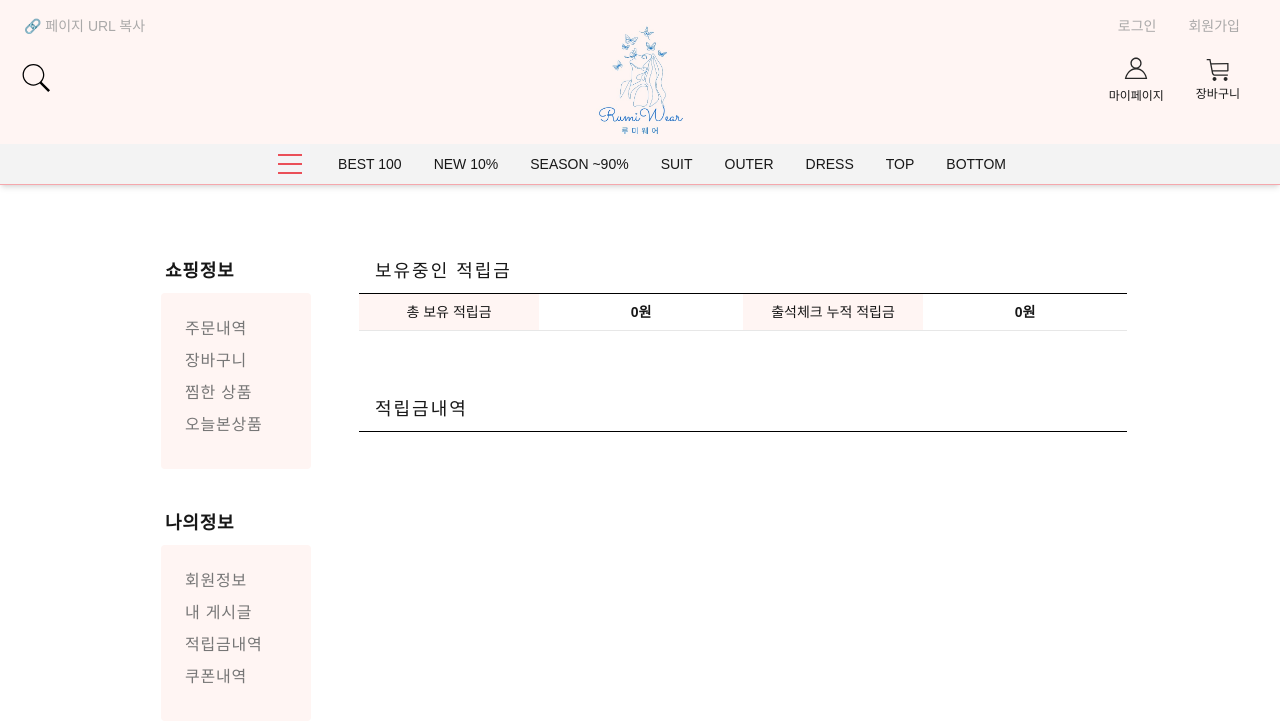
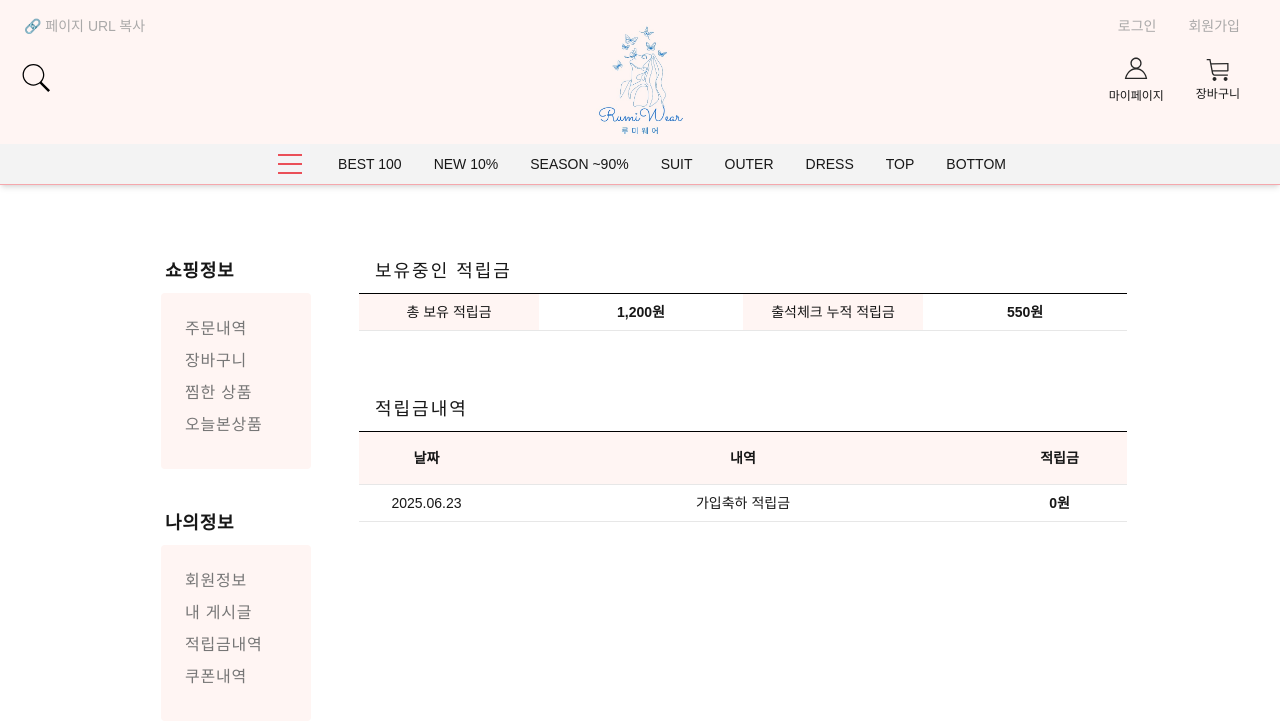
Before and after one commit to suzyp0223/rumiware-next, a Next.js app: page /benefit/pointHistoryMain in a window 1280 px wide. Shown: the top 722 px of the page. Built offline with nearby package versions, Linux system fonts and the light colour scheme.

Commit message:
적립금 PointHistory.tsx UI완성

```diff
--- a/src/components/benefit/CurrentPoint.tsx
+++ b/src/components/benefit/CurrentPoint.tsx
@@ -1,6 +1,7 @@
 const CurrentPoint = () => {
   return (
     <>
+      {/* 보유중인 적립금 */}
       <div className="tracking-widest border-b border-black px-4 pb-2 text-xl">
         <h3 className="font-medium text-lg">보유중인 적립금</h3>
       </div>
@@ -19,11 +20,11 @@ const CurrentPoint = () => {
               <th scope="row" className="text-center py-2 bg-peach-100 font-normal ">
                 총 보유 적립금
               </th>
-              <td className="text-center py-2 font-semibold">0원</td>
+              <td className="text-center py-2 font-semibold">1,200원</td>
               <th scope="row" className="text-center py-2 bg-peach-100 font-normal ">
                 출석체크 누적 적립금
               </th>
-              <td className="text-center py-2 font-semibold">0원</td>
+              <td className="text-center py-2 font-semibold">550원</td>
             </tr>
           </tbody>
         </table>
--- a/src/components/benefit/PointHistory.tsx
+++ b/src/components/benefit/PointHistory.tsx
@@ -1,23 +1,48 @@
-import MyPageSideNav from "../myPage/MyPageSideNav";
+import Link from "next/link";
 
 const PointHistory = () => {
   return (
-    <div className="mt-12 w-full flex gap-6 justify-center px-[26px]">
-      {/* 사이드 바 */}
-      <aside className="w-1/5 min-w-[150px] max-w-[150px] m-4">
-        <MyPageSideNav />
-      </aside>
+    <>
+      {/* 적립금내역 */}
+      <div className="tracking-widest border-b border-black px-4 pb-2 text-xl mt-16">
+        <h3 className="font-medium text-lg">적립금내역</h3>
+      </div>
 
-      {/* 찜한 상품 */}
-      <section className="w-full max-w-3xl m-2 mt-4 min-h-[800px]">
-        <div className="tracking-widest border-b border-black px-4 pb-2 text-xl">
-          <h3 className="font-medium text-lg">보유중인 적립금</h3>
+      <div>
+        <table summary="날짜, 적립내역, 적립금" className="w-full table-fixed">
+          <caption className="sr-only">적립금액</caption>
+          <colgroup>
+            <col style={{ width: "135px" }} />
+            <col style={{ width: "*" }} />
+            <col style={{ width: "135px" }} />
+          </colgroup>
+          <thead>
+            <tr className="text-sm border-b bg-peach-100">
+              <th className="py-4">날짜</th>
+              <th>내역</th>
+              <th>적립금</th>
+            </tr>
+          </thead>
+
+          <tbody className="border-b">
+            <tr className="text-sm">
+              <th scope="row" className="text-center py-2 font-normal ">
+                2025.06.23
+              </th>
+              <th scope="row" className="text-center py-2 font-normal">
+                가입축하 적립금
+              </th>
+              <td className="text-center py-2 font-semibold">0원</td>
+            </tr>
+          </tbody>
+        </table>
+
+        {/* 페이지네이션 */}
+        <div>
+          <Link href=""></Link>
         </div>
-        <div className="tracking-widest border-b border-black px-4 pb-2 text-xl mt-16">
-          <h3 className="font-medium text-lg">적립금내역</h3>
-        </div>
-      </section>
-    </div>
+      </div>
+    </>
   );
 };
 
--- a/src/components/benefit/PointHistoryMain.tsx
+++ b/src/components/benefit/PointHistoryMain.tsx
@@ -1,5 +1,6 @@
 import MyPageSideNav from "../myPage/MyPageSideNav";
 import CurrentPoint from "./CurrentPoint";
+import PointHistory from "./PointHistory";
 
 const PointHistoryMain = () => {
   return (
@@ -14,9 +15,7 @@ const PointHistoryMain = () => {
         <CurrentPoint />
 
         {/* 적립금내역 */}
-        <div className="tracking-widest border-b border-black px-4 pb-2 text-xl mt-16">
-          <h3 className="font-medium text-lg">적립금내역</h3>
-        </div>
+        <PointHistory />
       </section>
     </div>
   );
--- a/src/components/items/TodayViewItems.tsx
+++ b/src/components/items/TodayViewItems.tsx
@@ -35,7 +35,7 @@ const TodayViewItems = () => {
             </colgroup>
             <thead>
               <tr className="text-sm border-b bg-peach-100">
-                <th className="py-4 text-sm my-4">
+                <th className="py-4 text-sm">
                   <div>
                     <input type="checkbox" className="hidden" />
                   </div>
```
